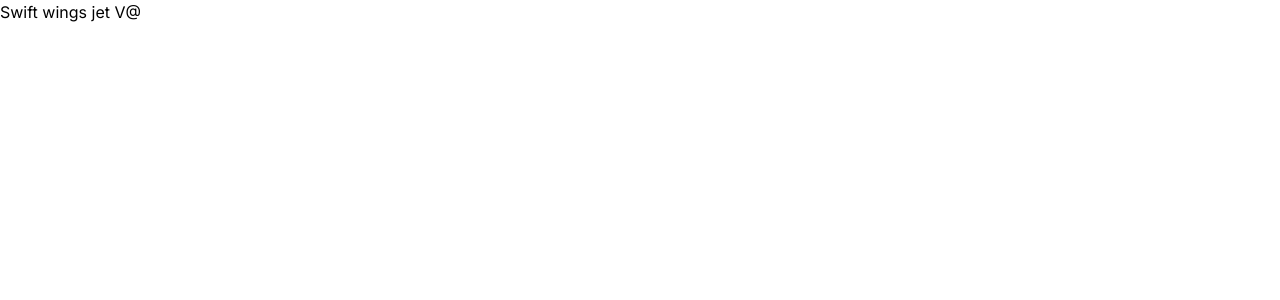
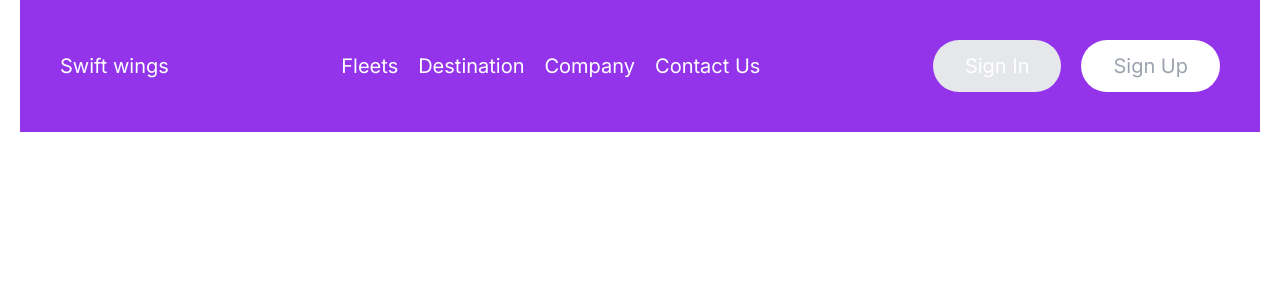
Before and after one commit to adediresolomon234/Swiftwingsv2, a Next.js app: page / in a window 1280 px wide. Shown: the top 300 px of the page. Built offline with nearby package versions, Linux system fonts and the light colour scheme.

Commit message:
button and navbar

```diff
--- /dev/null
+++ b/app/components/Button.jsx
@@ -0,0 +1,16 @@
+const Button = ({ onClick, bgColor, textColor, label, startIcon, endIcon }) => {
+  return (
+    <button
+      onClick={onClick}
+      className={`${bgColor ? bgColor : "bg-white"} ${
+        textColor ? textColor : "text-gray-400"
+      } py-3 px-6 rounded-full flex items-center gap-2`}
+    >
+      <span>{startIcon}</span>
+      <span>{label}</span>
+      <span>{endIcon}</span>
+    </button>
+  );
+};
+
+export default Button;
--- /dev/null
+++ b/app/components/NavBar.jsx
@@ -0,0 +1,27 @@
+import Button from "./Button";
+
+const NavBar = () => {
+  return (
+    <main className="w-full flex justify-between items-center p-10 bg-purple-600 text-white text-xl font-semiibold">
+      <div>Swift wings</div>
+
+      <div className="flex gap-5">
+        <p>Fleets</p>
+        <p>Destination</p>
+        <div>Company </div>
+        <p>Contact Us</p>
+      </div>
+
+      <div className="flex gap-5">
+        <Button
+          label={"Sign In"}
+          bgColor={"bg-gray-200"}
+          textColor={"text-white"}
+        />
+        <Button label={"Sign Up"} />
+      </div>
+    </main>
+  );
+};
+
+export default NavBar;
--- a/app/page.js
+++ b/app/page.js
@@ -1,9 +1,10 @@
 import Image from "next/image";
+import NavBar from "./components/NavBar";
 
 export default function Home() {
   return (
-    <main>
-      Swift wings jet V@
+    <main className="px-5">
+      <NavBar />
     </main>
   );
 }
```
